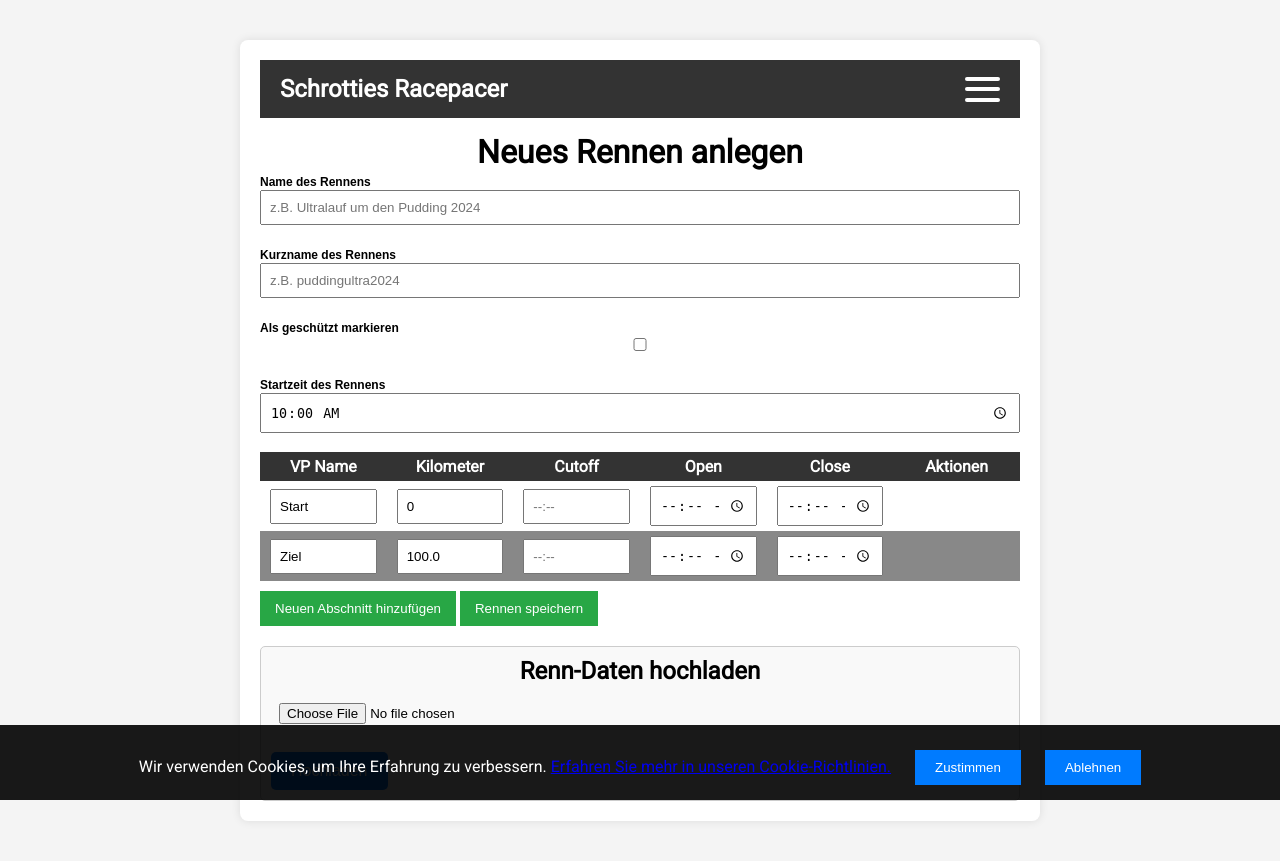
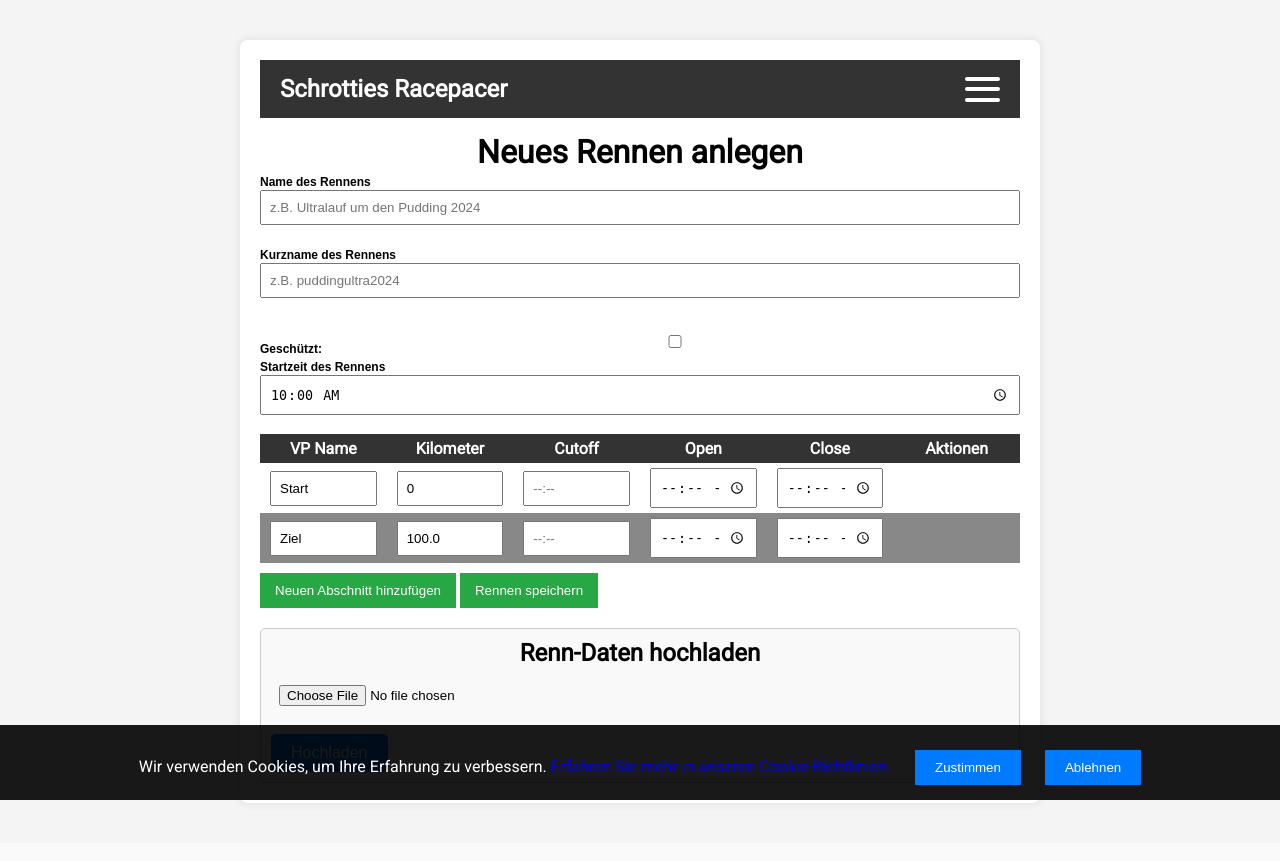
Before and after one commit to Schrottie/SchrottiesRacePacer, a PHP site: page /add_race.html in a window 1280 px wide. After the commit the page ends 806 px from the top, so only its background shows below. Run offline with PHP 8.4, Linux system fonts and the light colour scheme.

Commit message:
Raceliste

```diff
--- a/add_race.html
+++ b/add_race.html
@@ -39,8 +39,10 @@
             <label for="kurzName">Kurzname des Rennens</label>
             <input type="text" id="kurzName" placeholder="z.B. puddingultra2024" required><br /><br />
 
-            <label for="pinned">Als geschützt markieren</label>
-            <input type="checkbox" id="pinned"><br /><br />
+            <div class="checkbox-container">
+                <label for="pinned">Geschützt:</label>
+                <input type="checkbox" id="pinned" name="pinned">
+            </div>
 
             <label for="startTime">Startzeit des Rennens</label>
             <input type="time" id="startTime" value="10:00" required><br /><br />
--- a/styles.css
+++ b/styles.css
@@ -392,3 +392,20 @@ input {
     font-size: 0.9em;
     margin-left: 10px;
 }
+
+/* Container für das Label und die Checkbox */
+.checkbox-container {
+    display: flex;
+    align-items: center;
+    margin-top: 10px; /* Optional: Abstand nach oben, um Platz zwischen anderen Elementen zu schaffen */
+}
+
+/* Stil für das Label */
+.checkbox-container label {
+    margin-right: 8px; /* Abstand zwischen Label und Checkbox */
+}
+
+/* Stil für die Checkbox */
+.checkbox-container input[type="checkbox"] {
+    margin-left: 0; /* Entfernt zusätzlichen Abstand links von der Checkbox */
+}
```
Also changed, not shown: list_races.js (+5 -3 lines).
